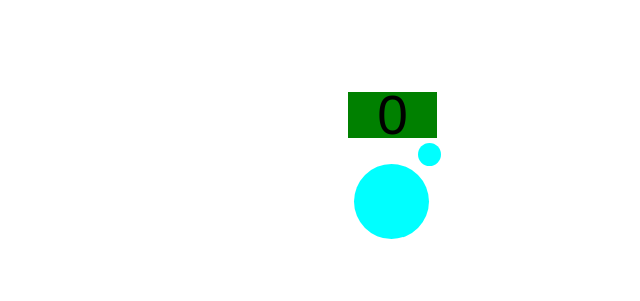
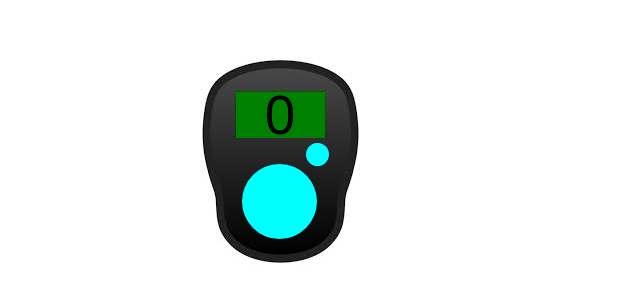
Before and after one commit to 4-ZetAvlotvakeli/shaxzodbe, a plain HTML site: page index.html in a window 1280 px wide. Shown: the part 151-452 px from the top of the page, without its empty margins (360-1000 px from the left). Drawn offline with Linux system fonts and the light colour scheme.

Commit message:
add imeg file

```diff
--- a/index.html
+++ b/index.html
@@ -10,7 +10,7 @@
 <body>
     <div class="contairen">
 
-        <img src="./img tasbeh/images (28).jpg" alt="">
+        <img src="./imeg/images (28).jpg" alt="">
 
         <input type="text" class="ekran" value="0">
 
```
